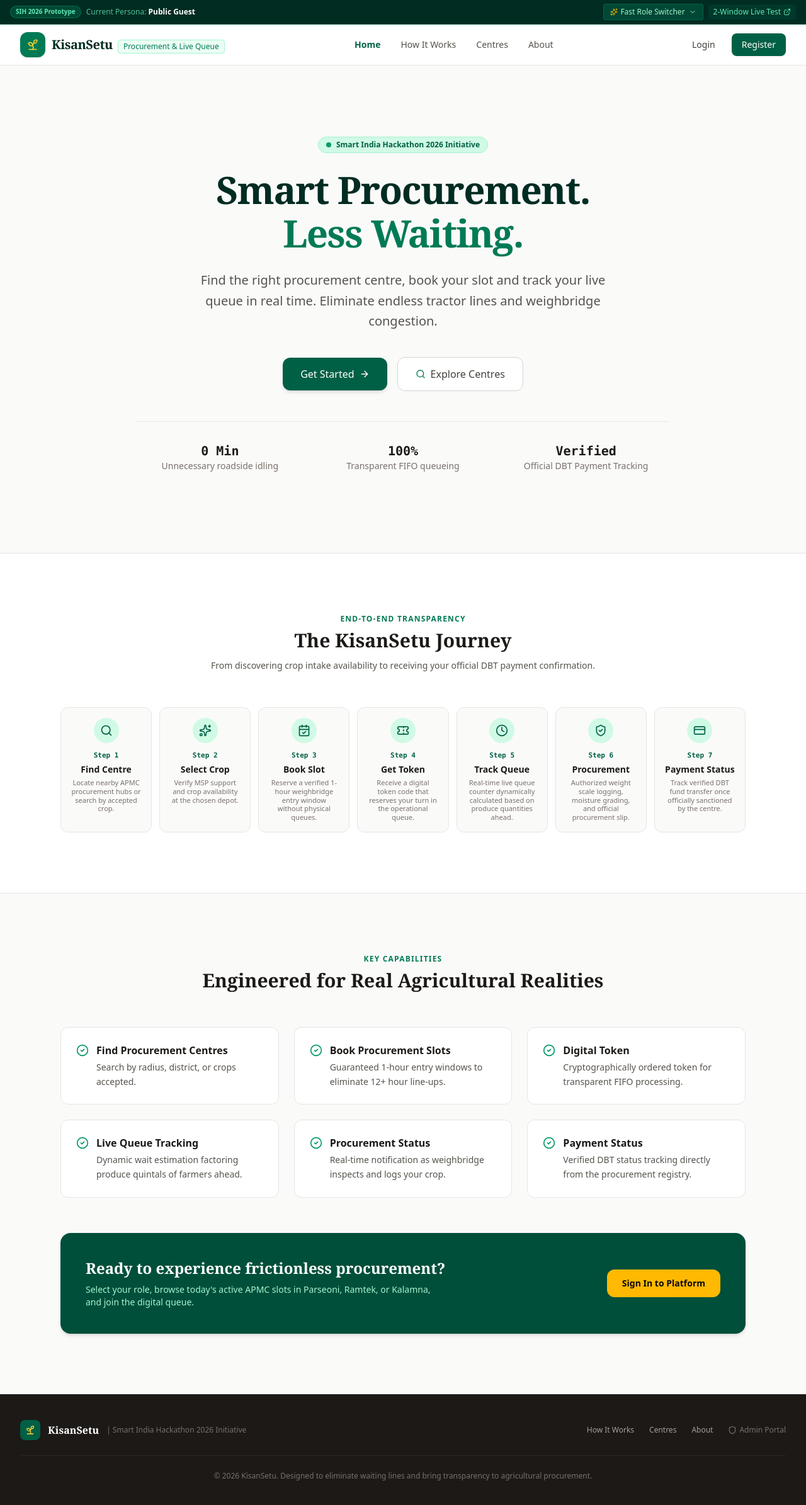
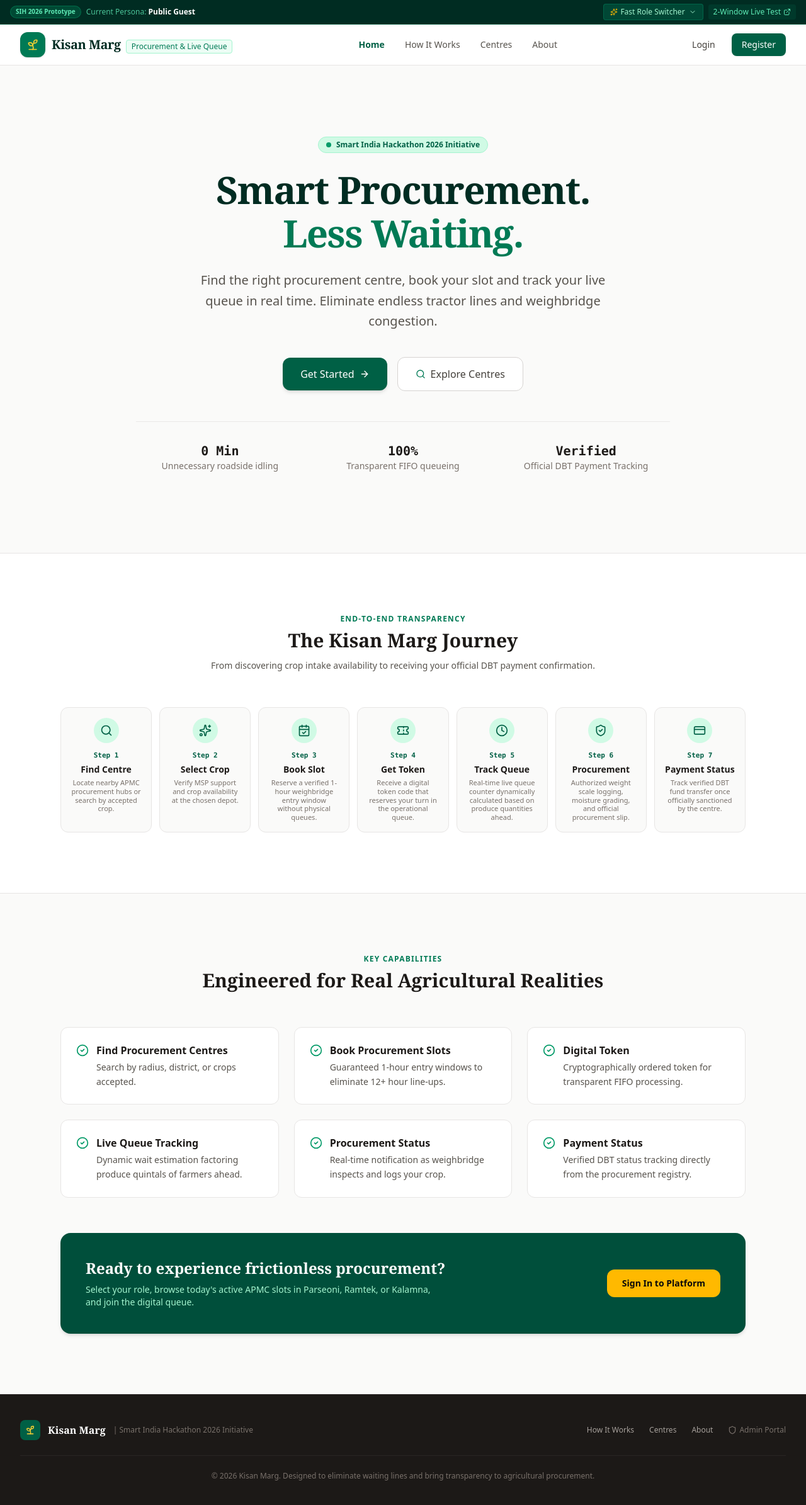
Before and after one commit to Mayureshspace-hub/SIH-Project-2026, a React (Vite) app: page / in a window 1280 px wide. Shown: the whole page at 63% size. Built offline with nearby package versions, Linux system fonts and the light colour scheme; no server answers.

Commit message:
backup before website changes

```diff
--- a/index.html
+++ b/index.html
@@ -3,9 +3,9 @@
   <head>
     <meta charset="UTF-8" />
     <meta name="viewport" content="width=device-width, initial-scale=1.0" />
-    <title>KisanSetu - Farmer Procurement &amp; Live Queue</title>
+    <title>Kisan Marg - Farmer Procurement &amp; Live Queue</title>
     <meta name="description" content="Digital farmer procurement management and live queue platform with real-time token tracking, slot booking, and verified payment lifecycle." />
-    <meta property="og:title" content="KisanSetu - Farmer Procurement &amp; Live Queue" />
+    <meta property="og:title" content="Kisan Marg - Farmer Procurement &amp; Live Queue" />
     <meta property="og:description" content="Digital farmer procurement management and live queue platform with real-time token tracking, slot booking, and verified payment lifecycle." />
     <meta property="og:type" content="website" />
     <meta name="twitter:card" content="summary_large_image" />
--- a/src/layouts/PublicLayout.tsx
+++ b/src/layouts/PublicLayout.tsx
@@ -27,7 +27,7 @@ export const PublicLayout: React.FC = () => {
               <Sprout className="w-5 h-5 text-amber-300" />
             </div>
             <div>
-              <span className="text-xl font-bold tracking-tight text-emerald-950 font-serif">KisanSetu</span>
+              <span className="text-xl font-bold tracking-tight text-emerald-950 font-serif">Kisan Marg</span>
               <span className="hidden sm:inline-block ml-2 text-xs font-medium text-emerald-700 bg-emerald-50 px-2 py-0.5 rounded border border-emerald-200">
                 Procurement &amp; Live Queue
               </span>
@@ -96,7 +96,7 @@ export const PublicLayout: React.FC = () => {
               <div className="w-8 h-8 rounded-lg bg-emerald-800 flex items-center justify-center text-white">
                 <Sprout className="w-4 h-4 text-amber-300" />
               </div>
-              <span className="text-white font-semibold text-base font-serif">KisanSetu</span>
+              <span className="text-white font-semibold text-base font-serif">Kisan Marg</span>
               <span className="text-xs text-stone-500">| Smart India Hackathon 2026 Initiative</span>
             </div>
 
@@ -118,7 +118,7 @@ export const PublicLayout: React.FC = () => {
           </div>
 
           <div className="mt-6 pt-6 border-t border-stone-800 text-center text-xs text-stone-500">
-            &copy; 2026 KisanSetu. Designed to eliminate waiting lines and bring transparency to agricultural procurement.
+            &copy; 2026 Kisan Marg. Designed to eliminate waiting lines and bring transparency to agricultural procurement.
           </div>
         </div>
       </footer>
--- a/src/pages/public/LandingPage.tsx
+++ b/src/pages/public/LandingPage.tsx
@@ -96,7 +96,7 @@ export const LandingPage: React.FC = () => {
               End-to-End Transparency
             </h2>
             <h3 className="text-2xl sm:text-3xl font-serif font-bold text-stone-900">
-              The KisanSetu Journey
+              The Kisan Marg Journey
             </h3>
             <p className="mt-3 text-stone-600 text-sm">
               From discovering crop intake availability to receiving your official DBT payment confirmation.
```
Also changed, not shown: 1 other file (tests, documents, lock files or other folders).
